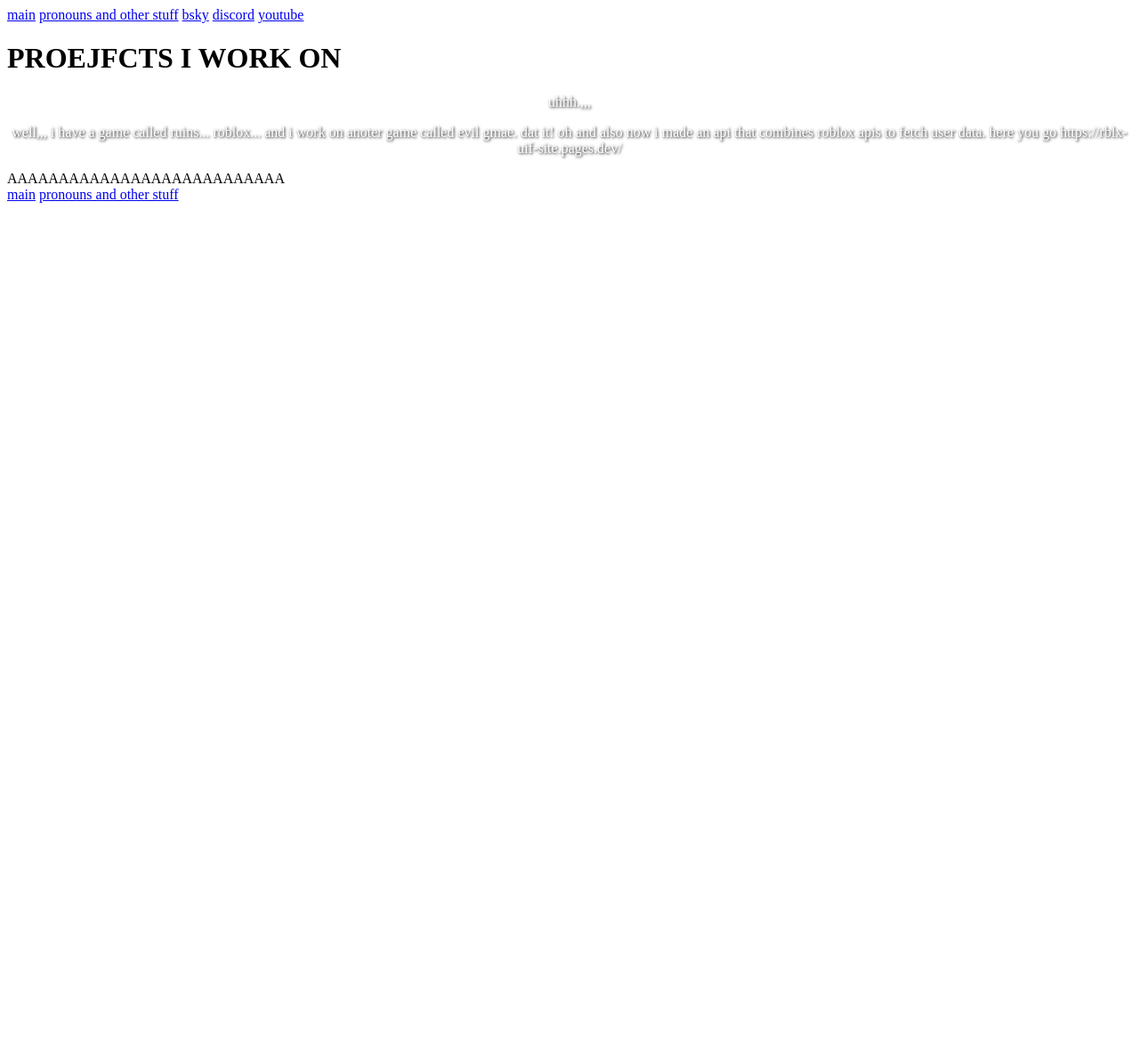
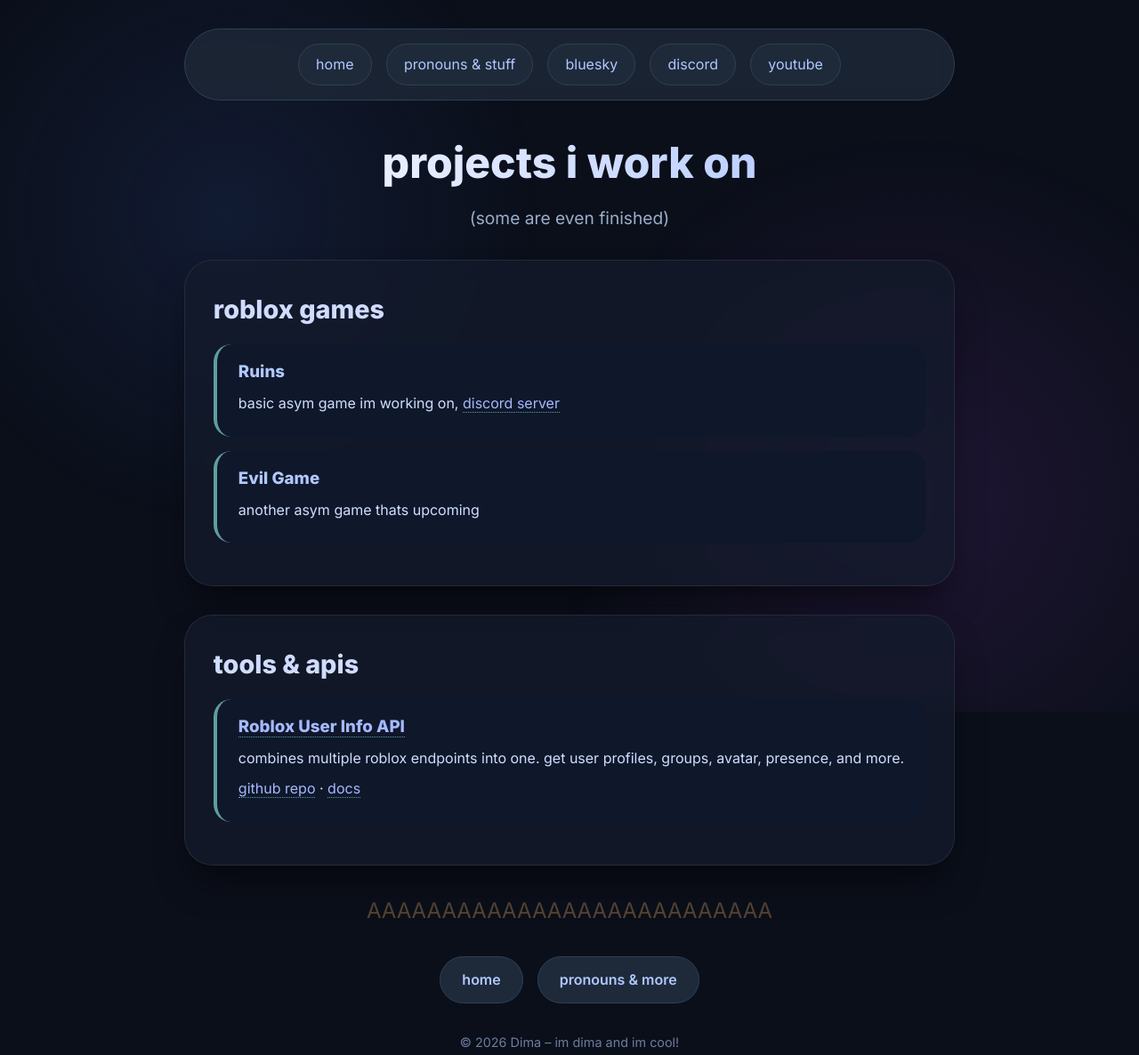
Before and after one commit to IdkWhatAmIDoin/dima-Site-wowie, a plain HTML site: page projects.html in a window 1280 px wide. Shown: the whole page at 89% size. Before the commit the page ends 800 px from the top, so only its background shows below. Drawn offline with Linux system fonts and the light colour scheme.

Commit message:
Update projects.html

```diff
--- a/projects.html
+++ b/projects.html
@@ -3,29 +3,54 @@
 <head>
     <meta charset="UTF-8">
     <meta name="viewport" content="width=device-width, initial-scale=1.0">
-    <title>projects i work on</title>
-    <link rel="stylesheet" href="styass.css">
+    <title>projects · Dima</title>
+    <link href="https://fonts.googleapis.com/css2?family=Inter:opsz,wght@14..32,400;14..32,600;14..32,800&display=swap" rel="stylesheet">
+    <link rel="stylesheet" href="style.css">
 </head>
 <body>
+    <div class="container">
+        <nav class="top-nav">
+            <a href="index.html" class="button">home</a>
+            <a href="pronouns.html" class="button">pronouns & stuff</a>
+            <a href="https://bsky.app" class="button" target="_blank">bluesky</a>
+            <a href="https://discord.com/users/1133005501391704136" class="button" target="_blank">discord</a>
+            <a href="https://youtube.com" class="button" target="_blank">youtube</a>
+        </nav>
 
-    <div class="top-nav">
-        <a href="index.html" class="button">main</a>
-        <a href="pronouns.html" class="button">pronouns and other stuff</a>
-        <a href="https://bsky.app" class="button" target="_blank">bsky</a>
-        <a href="discord://-/users/1133005501391704136" class="button" target="_blank">discord</a>
-        <a href="https://www.youtube.com" class="button" target="_blank">youtube</a>
+        <h1>projects i work on</h1>
+        <p class="subtitle">(some are even finished)</p>
+
+        <div class="card">
+            <h2>roblox games</h2>
+            <div class="project-item">
+                <h3>Ruins</h3>
+                <p>basic asym game im working on, <a href="https://discord.gg/kD9Nyu9bFH">discord server</a></p>
+            </div>
+            <div class="project-item">
+                <h3>Evil Game</h3>
+                <p>another asym game thats upcoming</p>
+            </div>
         </div>
 
-    <h1>PROEJFCTS I WORK ON</h1>
-    <p style="text-align: center; color: white; text-shadow: 1px 1px 3px black;">uhhh.,,,</p>
-    <p style="text-align: center; color: white; text-shadow: 1px 1px 3px black;">well,,, i have a game called ruins... roblox... and i work on anoter game called evil gmae. dat it! oh and also now i made an api that combines roblox apis to fetch user data. here you go https://rblx-uif-site.pages.dev/</p>
+        <div class="card">
+            <h2>tools & apis</h2>
+            <div class="project-item">
+                <h3><a href="https://rblx-uif-site.pages.dev/">Roblox User Info API</a></h3>
+                <p>combines multiple roblox endpoints into one. get user profiles, groups, avatar, presence, and more.</p>
+                <p><a href="https://github.com/IdkWhatAmIDoin/rbx-group-fetcher">github repo</a> · <a href="https://rblx-uif-site.pages.dev/docs/">docs</a></p>
+            </div>
+        </div>
 
         <div class="announcement">AAAAAAAAAAAAAAAAAAAAAAAAAAA</div>
 
         <div class="bottom-buttons">
-        <a href="index.html" class="button">main</a>
-        <a href="pronouns.html" class="button">pronouns and other stuff</a>
+            <a href="index.html" class="button">home</a>
+            <a href="pronouns.html" class="button">pronouns & more</a>
         </div>
 
+        <div class="footer">
+            © 2026 Dima – im dima and im cool!
+        </div>
+    </div>
 </body>
 </html>
```
Lines whose indentation alone changed are shown as unchanged.
